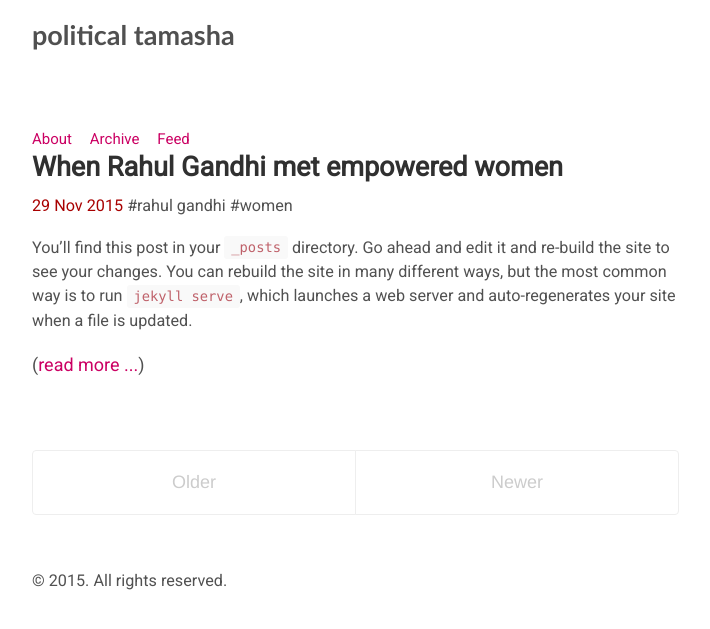
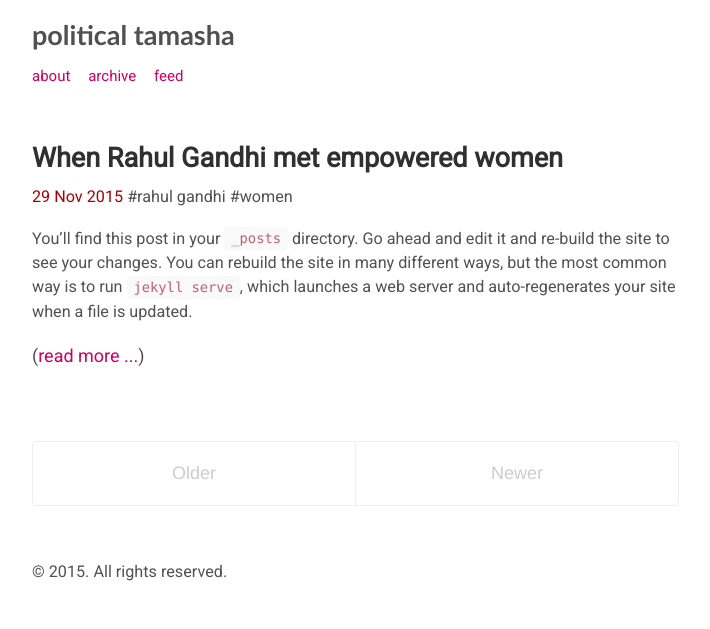
Before and after one commit to ponderingfish/ponderingfish.github.io, a Jekyll site: the page built from index.html, in a window 1280 px wide. Shown: the top 629 px of the page, without its empty margins (284-994 px from the left). Built offline with Jekyll 4.4.1, drawn with Linux system fonts in a browser that asks for light colours; the list of posts is cut into pages by our own code.

Commit message:
menu changes; css changes

```diff
--- a/_layouts/default.html
+++ b/_layouts/default.html
@@ -10,7 +10,7 @@
 		<a href="/" title="Home">{{ site.title }}</a>
 		</h2>
 		</div>
-        <div>
+        <div style="margin-bottom: 3em; text-transform: lowercase;">
             {% for page in site.pages_list %}
 			<small><a href="{{ page[1] }}">{{ page[0] }}</a></small>&nbsp;&nbsp;&nbsp;
 			{% endfor %}
--- a/public/css/poole.css
+++ b/public/css/poole.css
@@ -309,8 +309,7 @@
 
 .masthead {
   padding-top:    1rem;
-  padding-bottom: 1rem;
-  margin-bottom: 3rem;
+  padding-bottom: 0.5rem;
   font-family: Candara, Calibri, Segoe, 'Segoe UI', Optima, Arial, sans-serif;
 }
 .masthead-title {
```
